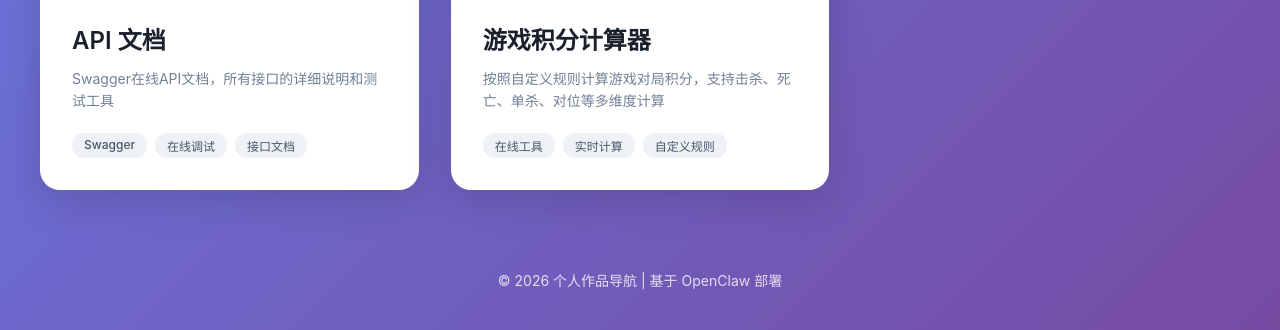
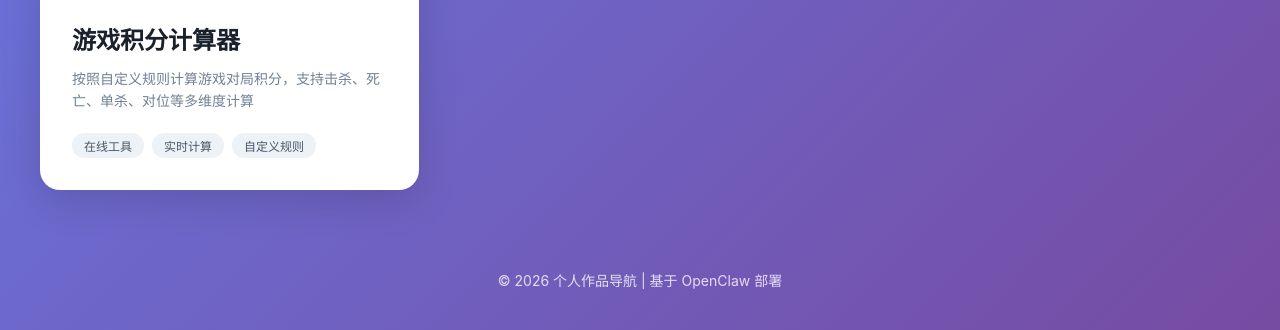
Before and after one commit to jinyafeng/portfolio, a plain HTML site: page index.html in a window 1280 px wide. Shown: the part 632-962 px from the top of the page. Drawn offline with Linux system fonts and the light colour scheme.

Commit message:
feat: 删除作品集首页的API文档作品入口

```diff
--- a/index.html
+++ b/index.html
@@ -192,18 +192,7 @@
                 </div>
             </a>
 
-            <a href="/swagger" class="card">
-                <div class="card-icon api">
-                    🔌
-                </div>
-                <h3>API 文档</h3>
-                <p>Swagger在线API文档，所有接口的详细说明和测试工具</p>
-                <div class="card-tags">
-                    <span class="tag">Swagger</span>
-                    <span class="tag">在线调试</span>
-                    <span class="tag">接口文档</span>
-                </div>
-            </a>
+
 
             <a href="/score" class="card">
                 <div class="card-icon calculator">
```
